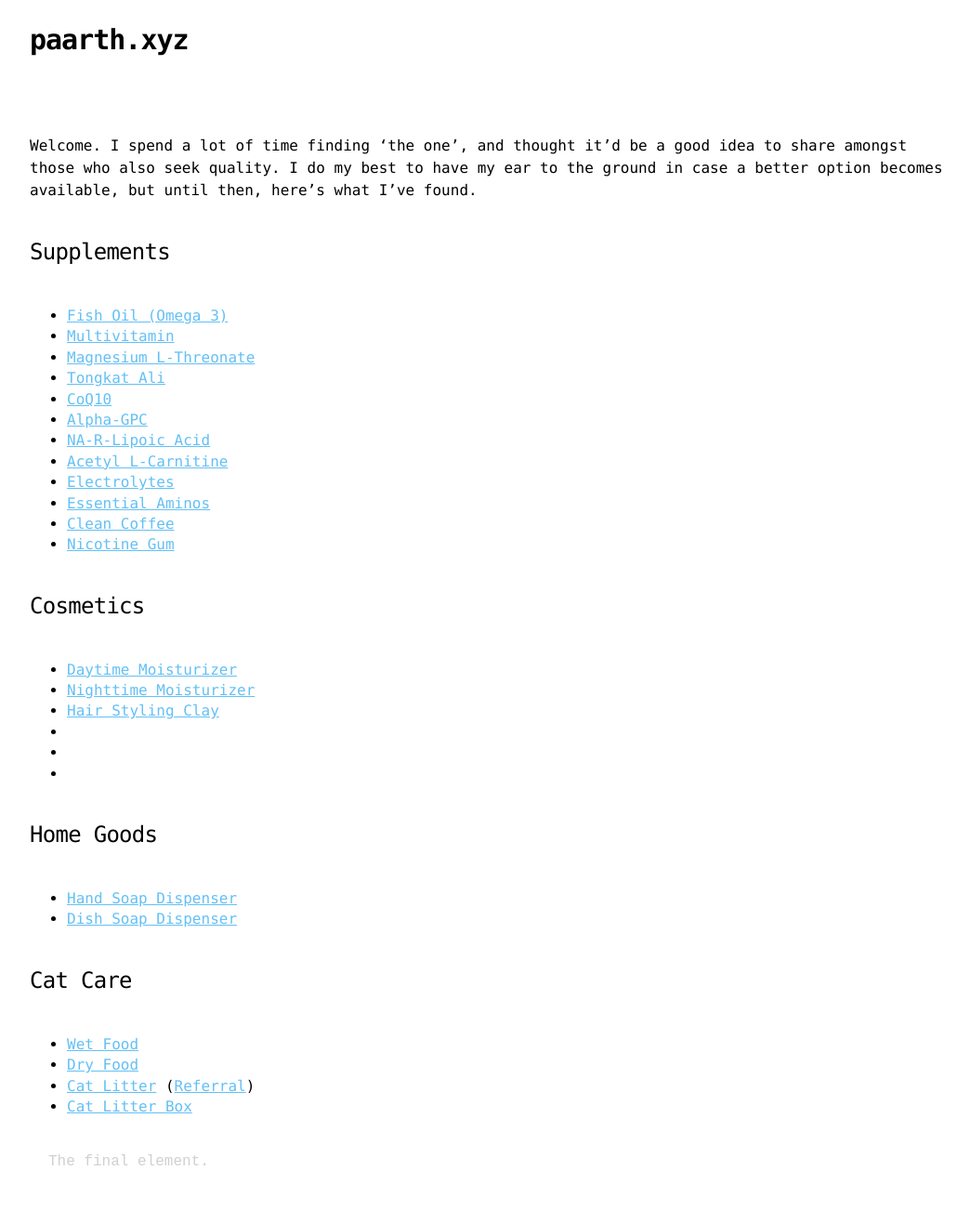
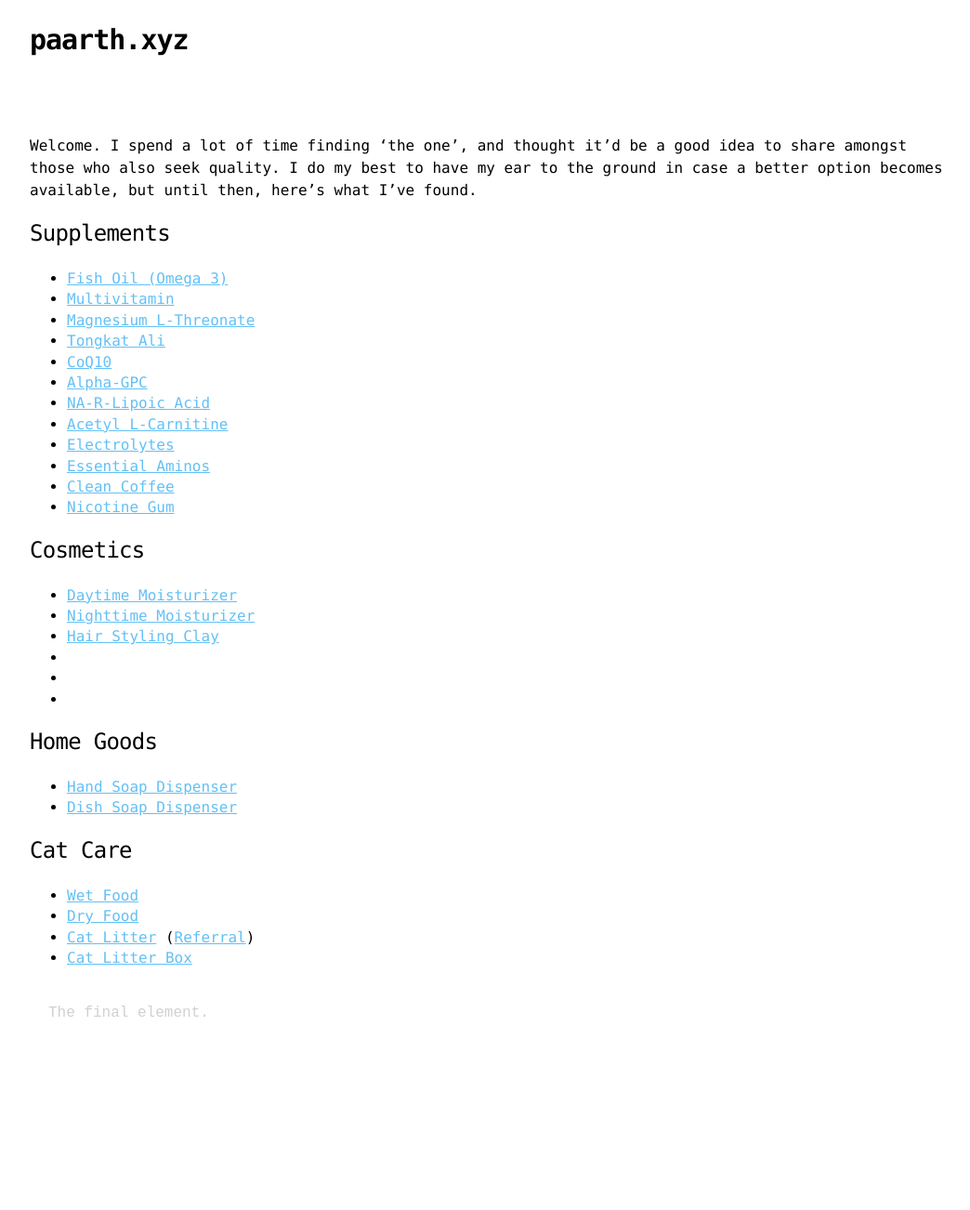
Before and after one commit to paarthxx/xyz, a Jekyll site: the page built from index.md, in a window 1280 px wide. Shown: the whole page at 93% size, without its empty margins (108-1152 px from the left). Built offline with Jekyll 4.4.1, drawn with Linux system fonts in a browser that asks for light colours; the repository's description, which GitHub fills in, is left out; after the commit the page ends 1142 px from its top, so only the background shows below that.

Commit message:
Update jekyll-theme-hacker.scss

```diff
--- a/_sass/jekyll-theme-hacker.scss
+++ b/_sass/jekyll-theme-hacker.scss
@@ -118,7 +118,7 @@ h1, h2, h3, h4, h5, h6 {
 
 #main_content h2 {
   font-size: 24px;
-  padding: 20px 0;
+  // padding: 20px 0;
 }
 
 #main_content h3 {
```
